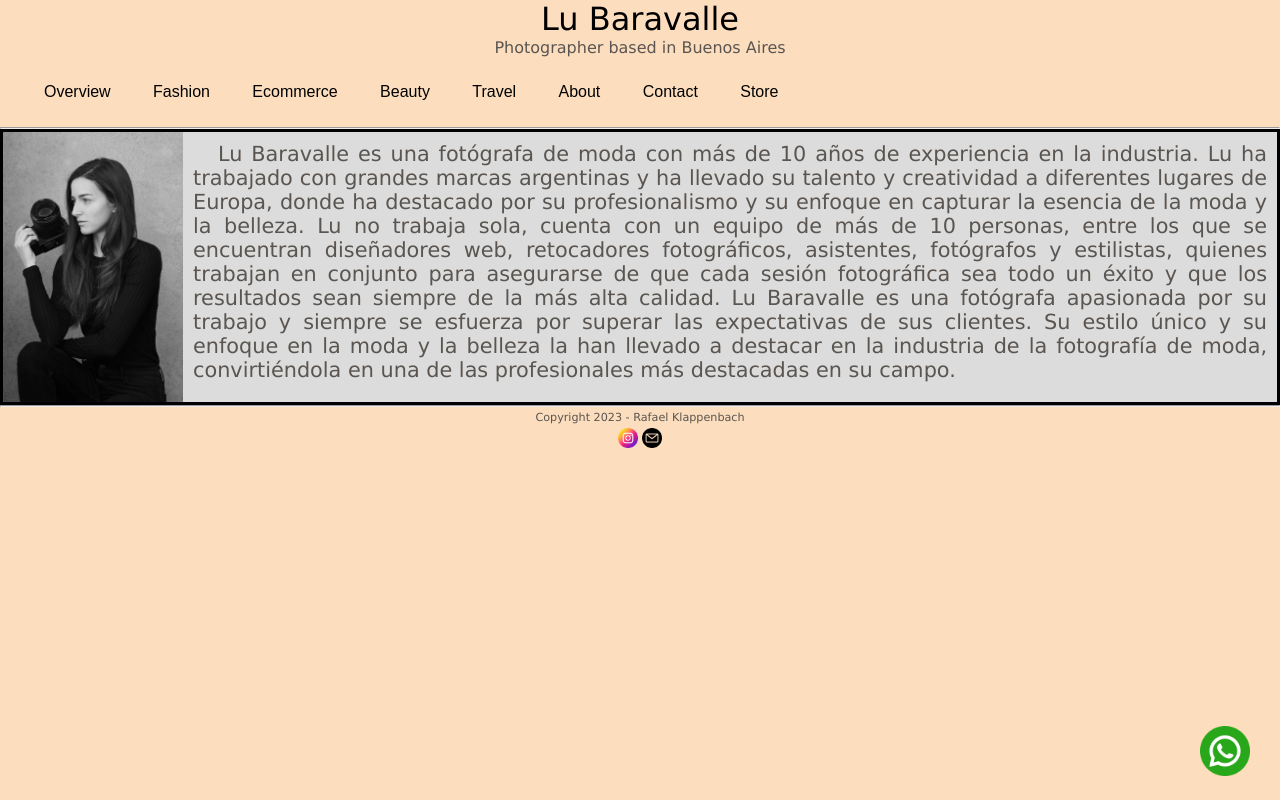
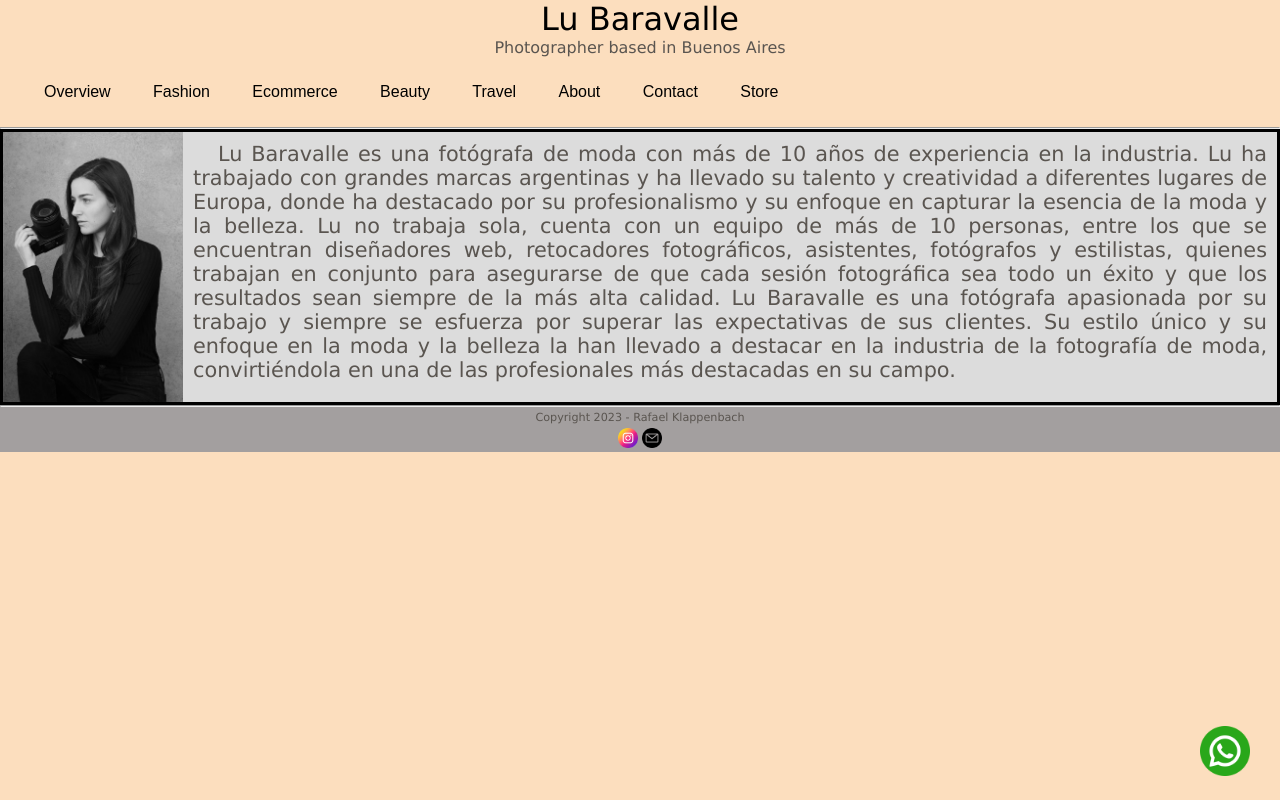
Before and after one commit to rafaelklappenbach/ProyectoCoderhouse, a plain HTML site: page pages/about.html in a window 1280 px wide. Drawn offline with Linux system fonts and the light colour scheme.

Commit message:
Update de 2da entrega

```diff
--- a/pages/about.html
+++ b/pages/about.html
@@ -58,7 +58,7 @@
     <hr>
     </main>
 
-    <footer>
+    <footer class="footer">
         <h4>Copyright 2023 - Rafael Klappenbach</h3>
 
             <section class="RedesSociales">
```
Also changed, not shown: pages/beauty.html (+1 -1 lines), pages/contact.html (+1 -1 lines), pages/ecommerce.html (+1 -1 lines), pages/fashion.html (+1 -1 lines), pages/store.html (+2 -2 lines), pages/travel.html (+1 -1 lines).
